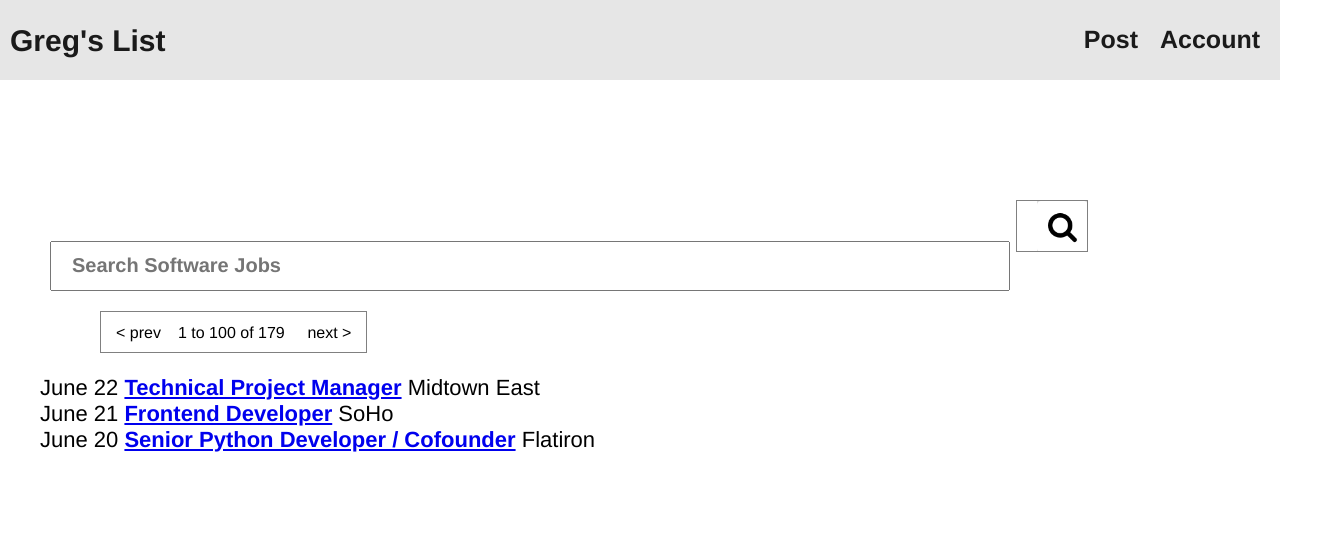
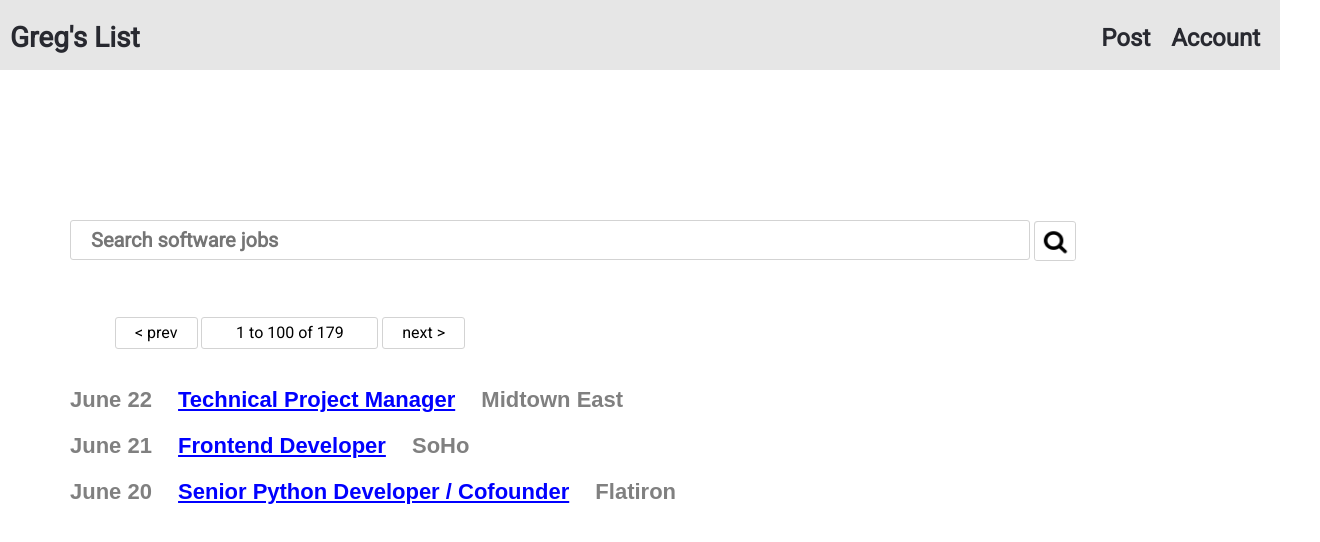
Before and after one commit to deepbsd/gregslist, a plain HTML site: page index.html in a window 1280 px wide. Shown: the whole page, 1320 px wide, since content can reach past the window. Drawn offline with Linux system fonts and the light colour scheme.

Commit message:
Updated the layout and styles--pretty good now I think

```diff
--- a/index.html
+++ b/index.html
@@ -4,6 +4,7 @@
 	<title>Gregslist For Thinkful Prep</title>
 	<meta charset="utf-8">
 	<meta name="description" content="Assignment for Thinkful Prep course. It's CSS practice cloning Craigslist.">
+	<link href="https://fonts.googleapis.com/css?family=Roboto" rel="stylesheet">
 	<link rel="stylesheet" type="text/css" href="styles.css">
 </head>
 <body>
@@ -18,26 +19,26 @@
 	<section class="page_container">
 		<div class="searchbox">
 			<form>
-				<input type="search" placeholder="Search Software Jobs" class="searchbox">
+				<input type="search" placeholder="Search software jobs" class="searchbox">
 				<input type="image" src="magnifying-glass.png" class="search_icon" alt="Search Button">
 			</form>
 		</div>
-
+		<div class="controls-container">
 			<div class="controls">
 				<div class="prev-lst">< prev</div>
 				<div class="curr-lst">1 to 100 of 179</div>
 				<div class="next-lst">next ></div>
 			</div>
-
+		</div>
+		<div class="results-container">
 			<div class="results">
 				<ul class="job-list">
 					<li><span class="date">June 22</span> <a href="#" class="job-desc">Technical Project Manager</a> <span class="location"> Midtown East</span></li>
 					<li><span class="date">June 21</span> <a href="#" class="job-desc">Frontend Developer</a> <span class="location">SoHo</span></li>
 					<li><span class="date">June 20</span> <a href="#" class="job-desc">Senior Python Developer / Cofounder</a> <span class="location">Flatiron</span></li>
 				</ul>
-
 			</div>
-
+		</div>
 	</section>  <!-- end of page container -->
 </main>
 
--- a/styles.css
+++ b/styles.css
@@ -3,24 +3,26 @@ body {
 	margin: 0px;
 }
 nav	{
-	height: 80px;
+	height: 70px;
 	background-color: #e6e6e6;
-	color: #1a1a1a;
-	font-size: 25px;
+	/* color: #1a1a1a; */
+	color: #282930;
+	font-size: 24px;
 	font-weight: bold;
-	font-family: 'Helvetica', sans-serif;
+	font-family: 'Roboto', sans-serif;
 	position: fixed;
 	top: 0px;
 	width: 100%;
 }
 nav a {
-	color: #1a1a1a;
+	color: #282930;
+	/* color: #1a1a1a; */
 	text-decoration: none;
 }
 .logo {
 	position: relative;
 	top: 30%;
-	font-size: 30px;
+	font-size: 28px;
 	float: left;
 	margin-left: 10px;
 }
@@ -33,68 +35,99 @@ nav li {
 	display: inline;
 	margin-left: 15px;
 }
+form {
+	vertical-align: middle;
+	padding:20px;
+}
 div.searchbox {
 	margin-top: 200px;
 	width: 100%;
 }
 input.search_icon {
-	height: 50px;
-	width: 50px;
-	margin-left: 2px;
-	border: 1px solid gray;
+	padding: 0px;
+	height: 38px;
+	width: 40px;
+	margin-left: 0px;
+	margin-bottom: 5px;
+	border: 1px solid lightgray;
+	border-radius: 3px;
+	vertical-align: middle;
 }
 div.searchbox form {
 	margin-top: 200px;
+	height: 65px;
 	width: 100%;
 }
 
 input {
-	font-family: 'Helvetica', sans-serif;
+	font-family: 'Roboto', sans-serif;
 	font-size: 20px;
-	font-weight: bolder;
+	font-weight: bold;
 	margin-left: 50px;
 	padding-left: 20px;
 	margin-bottom: 20px;
-	height: 50px;
+	height: 40px;
 	width: 350px;
 }
 input.searchbox {
 	width: 75%;
+	border: 1px solid lightgray;
+	border-radius: 3px;
 }
-.controls {
-	font-family: 'Helvetica', sans-serif;
+div.controls {
+	font-family: 'Roboto', sans-serif;
 	padding: 0px;
 	padding-left: 15px;
 	margin-left: 100px;
-	width: 250px;
-	height: 40px;
-	border: 1px solid gray;
+	width: 350px;
+	height: 50px;
+	/*border: 1px solid lightgray; */
 	display: inline-block;
-
 }
 .prev-lst {
+	border: 1px solid lightgray;
+	border-radius: 3px;
+	text-align: center;
 	margin-top: 12px;
 	display: inline-block;
 	width: 23%;
+	height: 30px;
+	line-height: 30px;
 }
 .curr-lst {
+	border: 1px solid lightgray;
+	border-radius: 3px;
+	text-align: center;
 	margin-top: 12px;
 	display: inline-block;
 	width: 50%;
+	height: 30px;
+	line-height: 30px;
 }
 .next-lst {
+	border: 1px solid lightgray;
+	border-radius: 3px;
+	text-align: center;
 	margin-top: 12px;
 	display: inline-block;
 	width: 23%;
+	height: 30px;
+	line-height: 30px;
 }
 ul.job-list {
 	list-style: none;
-	font-family: "Helvetica", sans-serif;
+	font-family: 'Rotobo', sans-serif;
 	font-size: 22px;
 }
+ul.job-list li {
+	padding: 10px;
+}
 span.date, span.location {
-	font-weight: lighter;
+	padding: 20px;
+	color: gray;
+	font-weight: bold;
 }
 a.job-desc {
 	font-weight: bold;
+	color: blue;
 }
```
Lines whose indentation alone changed are shown as unchanged.
